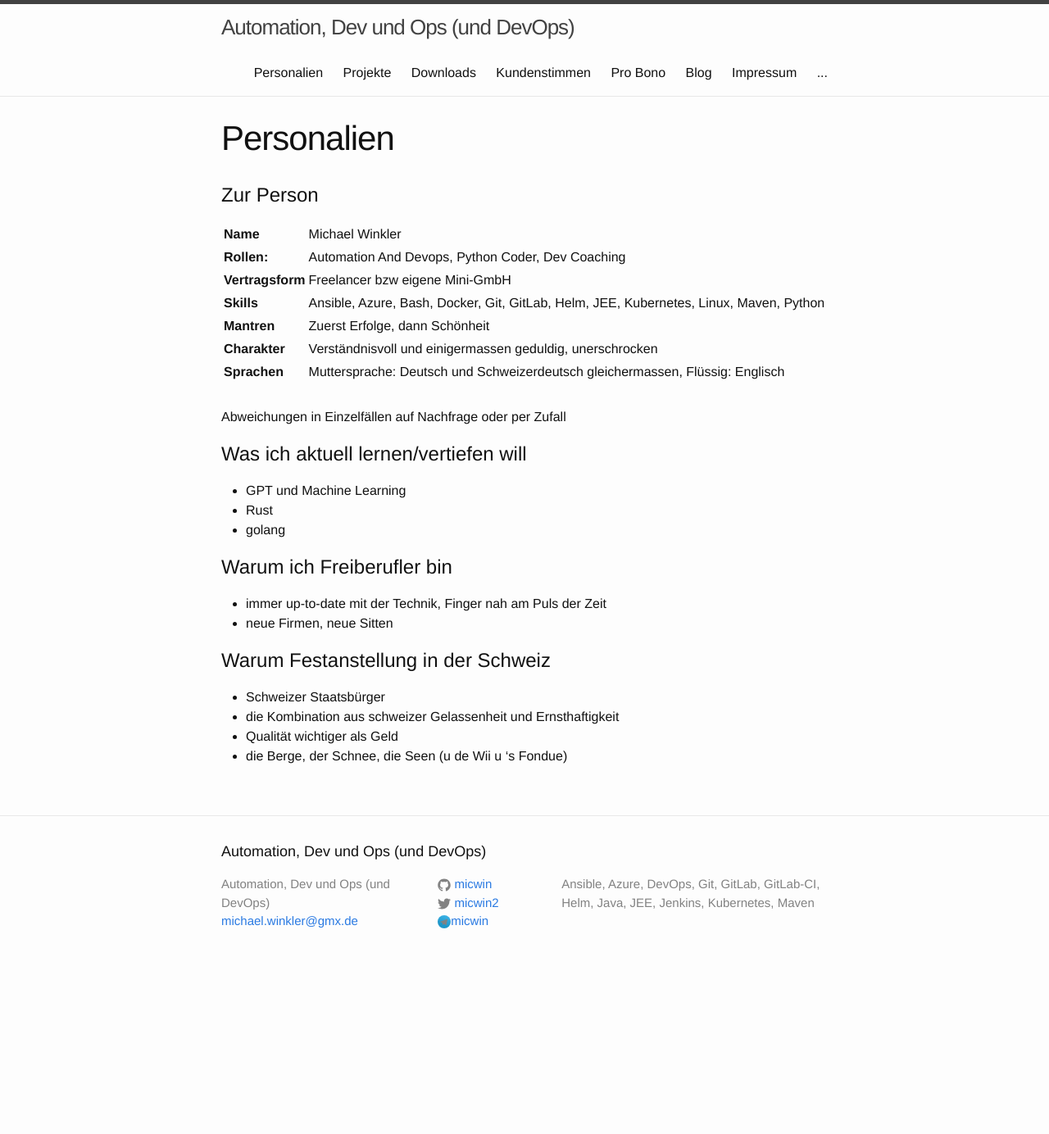
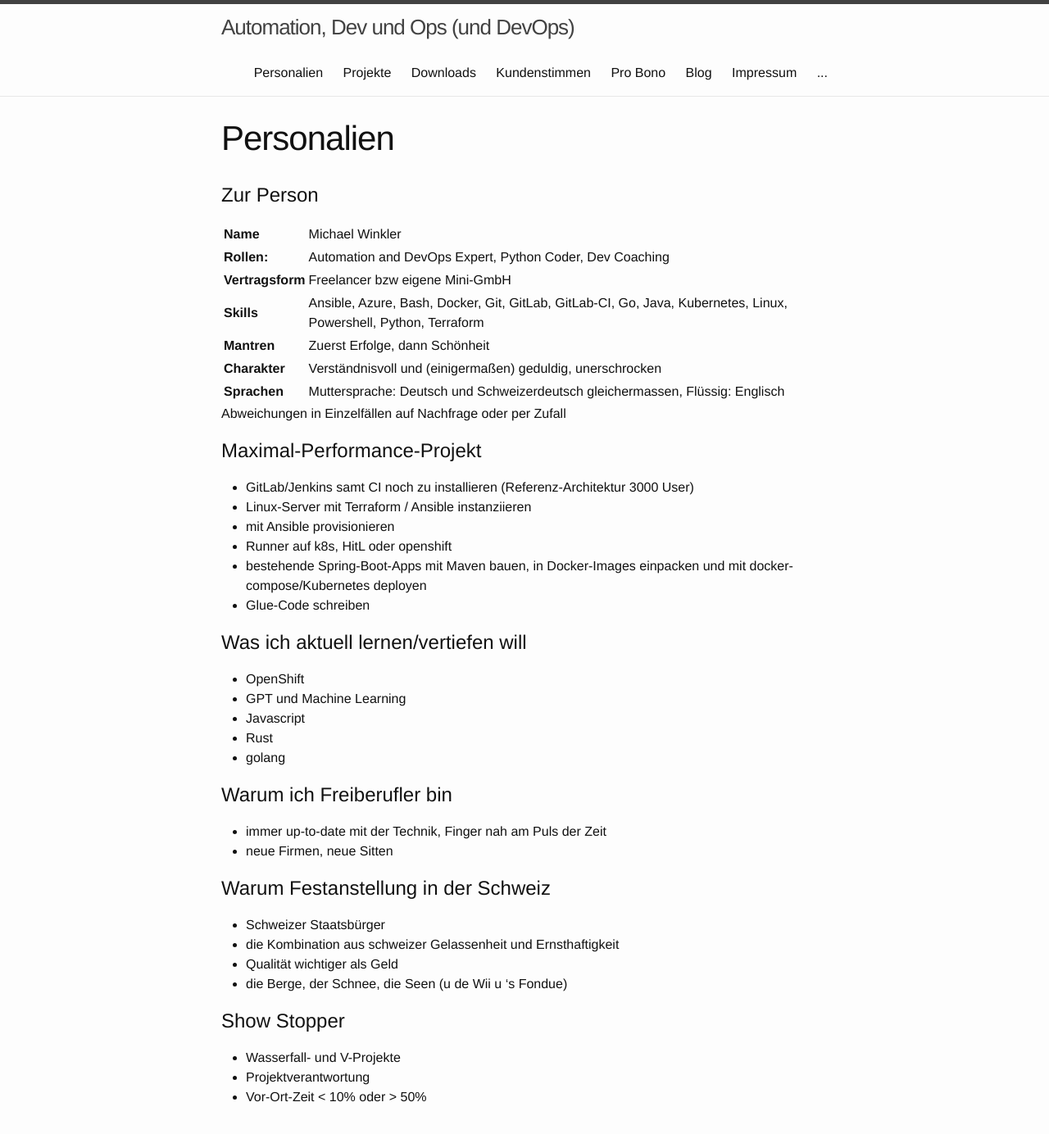
Before and after one commit to micwin/micwin.github.io, a Jekyll site: the page built from 10_personal.md, in a window 1280 px wide and 1400 px high. Shown: the top 1384 px of the window at 82% size. Built offline with Jekyll 4.4.1, drawn with Linux system fonts in a browser that asks for light colours.

Commit message:
chore: align personal data with cv project

```diff
--- a/10_personal.md
+++ b/10_personal.md
@@ -7,19 +7,29 @@ permalink: /personal/
 # Zur Person #
 
 | **Name** | Michael Winkler  |
-| **Rollen:** | Automation And Devops, Python Coder, Dev Coaching  |
+| **Rollen:** | Automation and DevOps Expert, Python Coder, Dev Coaching  |
 | **Vertragsform** | Freelancer bzw eigene Mini-GmbH |
-| **Skills** | Ansible, Azure, Bash, Docker, Git, GitLab, Helm, JEE, Kubernetes, Linux, Maven, Python  |
+| **Skills** | Ansible, Azure, Bash, Docker, Git, GitLab, GitLab-CI, Go, Java, Kubernetes, Linux, Powershell, Python, Terraform  |
 | **Mantren** | Zuerst Erfolge, dann Schönheit |
-| **Charakter** | Verständnisvoll und einigermassen geduldig, unerschrocken |
+| **Charakter** | Verständnisvoll und (einigermaßen) geduldig, unerschrocken |
 | **Sprachen** | Muttersprache: Deutsch und Schweizerdeutsch gleichermassen, Flüssig: Englisch |
-| | |
 
 Abweichungen in Einzelfällen auf Nachfrage oder per Zufall
 
+# Maximal-Performance-Projekt #
+
+- GitLab/Jenkins samt CI noch zu installieren (Referenz-Architektur 3000 User)
+- Linux-Server mit Terraform / Ansible instanziieren
+- mit Ansible provisionieren
+- Runner auf k8s, HitL oder openshift
+- bestehende Spring-Boot-Apps mit Maven bauen, in Docker-Images einpacken und mit docker-compose/Kubernetes deployen
+- Glue-Code schreiben
+
 # Was ich aktuell lernen/vertiefen will #
 
+- OpenShift
 - GPT und Machine Learning
+- Javascript
 - Rust
 - golang
 
@@ -34,3 +44,9 @@ Abweichungen in Einzelfällen auf Nachfrage oder per Zufall
 - die Kombination aus schweizer Gelassenheit und Ernsthaftigkeit
 - Qualität wichtiger als Geld
 - die Berge, der Schnee, die Seen (u de Wii u 's Fondue)
+
+# Show Stopper #
+
+- Wasserfall- und V-Projekte
+- Projektverantwortung
+- Vor-Ort-Zeit < 10% oder > 50%
```
